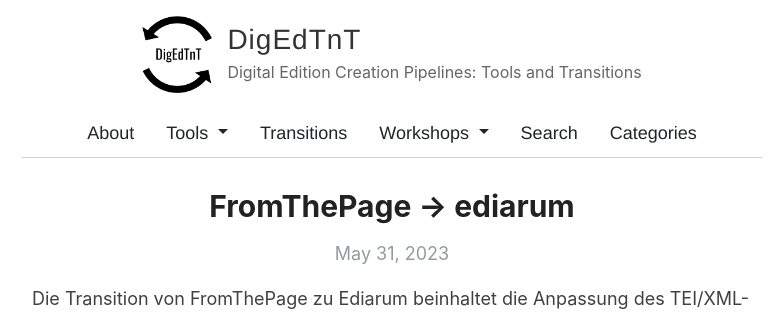
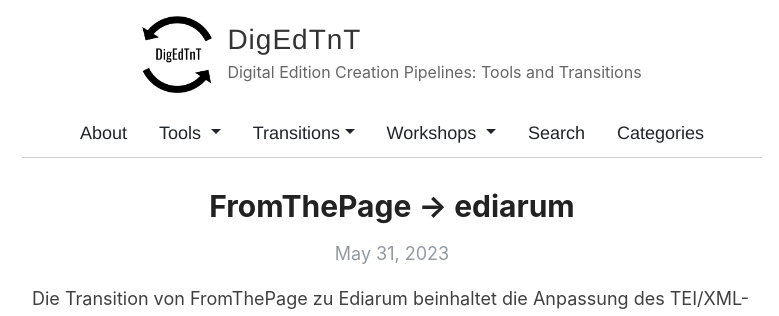
Before and after one commit to DigEdTnT/digedtnt.github.io, a Jekyll site: the page built from index.html, in a window 1280 px wide. Shown: the top 316 px of the page, without its empty margins (248-1027 px from the left). Built offline with Jekyll 4.4.1, drawn with Linux system fonts in a browser that asks for light colours; the list of posts is cut into pages by our own code.

Commit message:
Update default.html
Transition dropdown + dropdown item for transition # 1

```diff
--- a/_layouts/default.html
+++ b/_layouts/default.html
@@ -44,8 +44,11 @@
               <!--<li><a class="dropdown-item link-dark" href="{{ site.baseurl }}/ediarum">ediarum</a></li>-->
             </ul>
           </li>
-          <li class="nav-item">
-            <a class="nav-link link-dark" href="#">Transitions</a>
+          <li class="nav-item dropdown">
+            <a class="nav-link link-dark dropdown-toggle" href="#" role="button" data-bs-toggle="dropdown" aria-expanded="false">Transitions</a>
+            <ul class="dropdown-menu">
+              <li><a class="dropdown-item link-dark" href="{{ site.baseurl }}/">FromThePage → ediarum</a></li>
+            </ul>
           </li>
           <li class="nav-item dropdown">
             <a class="nav-link link-dark dropdown-toggle" href="#" role="button" data-bs-toggle="dropdown" aria-expanded="false">
```
